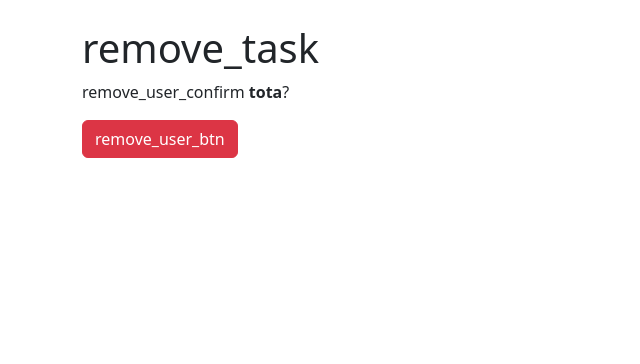
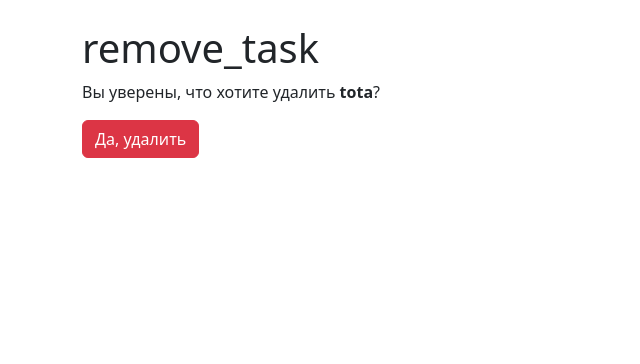
Before and after one commit to poweredbyskx/python-project-52, a Django app: page /tasks/3/delete/ in a window 1280 px wide. Shown: the part 56-420 px from the top of the page, without its empty margins (0-640 px from the left). Run offline with Django 5.2, Linux system fonts and the light colour scheme; a user stored in the database is signed in; data comes from the database, SQL or seed files in the repository; some libraries are stand-ins or nearby versions.

Commit message:
финальные правки

```diff
--- a/task_manager/tasks/templates/tasks/delete.html
+++ b/task_manager/tasks/templates/tasks/delete.html
@@ -1,12 +1,16 @@
 {% extends "application.html" %}
 {% load i18n %}
+
 {% block header %}
-    <h1>{% translate 'remove_task' %}</h1>
+  <h1>{% translate 'remove_task' %}</h1>
 {% endblock %}
+
 {% block content %}
-    <p>{% translate 'remove_user_confirm' %} <strong>{{ task.name }}</strong>?</p>
-    <form action="{% url 'tasks:drop_task' pk=task.id %}" method="post" class="m-0">
-        {% csrf_token %}
-        <input class="btn btn-danger" type="submit" value="{% translate 'remove_user_btn' %}">
-    </form>
+  <p>{% translate 'Вы уверены, что хотите удалить' %} <strong>{{ task.name }}</strong>?</p>
+  <form action="{% url 'tasks:drop_task' pk=task.id %}" method="post" class="m-0">
+    {% csrf_token %}
+    <button type="submit" name="confirm_delete" value="yes" class="btn btn-danger">
+      {% translate 'Да, удалить' %}
+    </button>
+  </form>
 {% endblock %}
--- a/task_manager/tasks/views.py
+++ b/task_manager/tasks/views.py
@@ -100,10 +100,10 @@ class TaskFormDeleteView(LoginRequiredMixin, View):
             'tasks/delete.html',
             {
                 'task': task,
-                'title': gettext('Delete task'),
-                'button_name': gettext('Yes, delete')
+                'title': gettext('remove_task'),
             }
         )
+
 
     def post(self, request, *args, **kwargs):
         task = get_object_or_404(Task, pk=kwargs.get('pk'))
```
